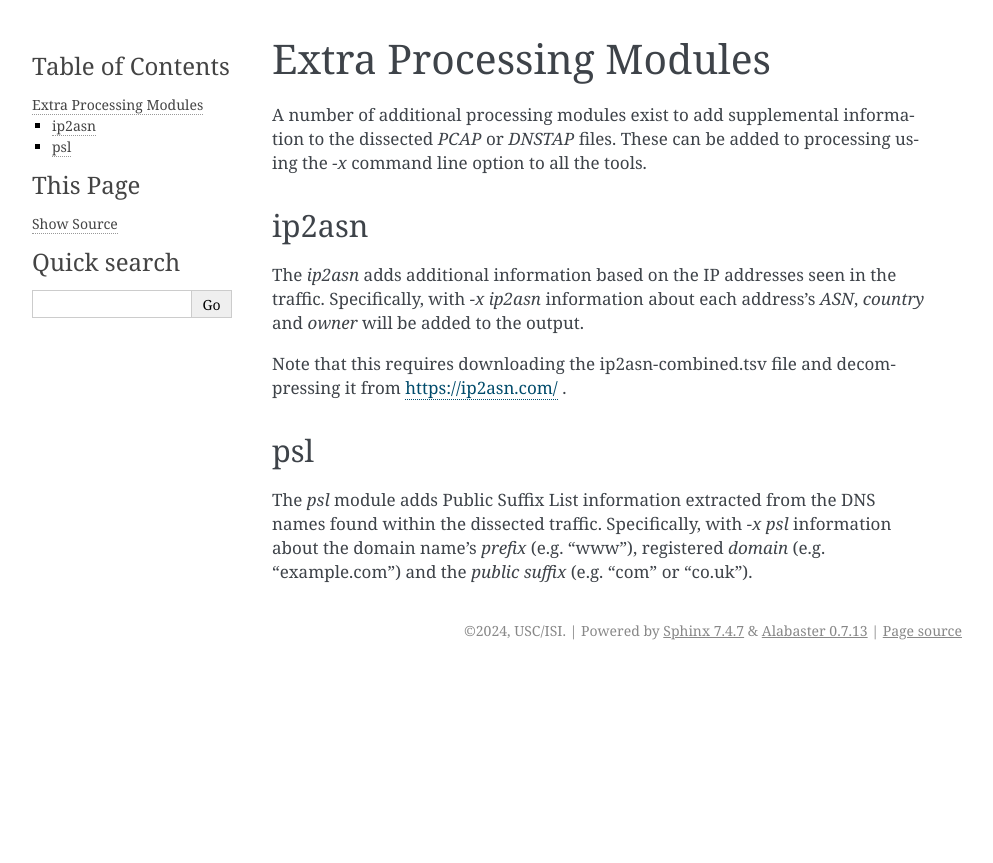
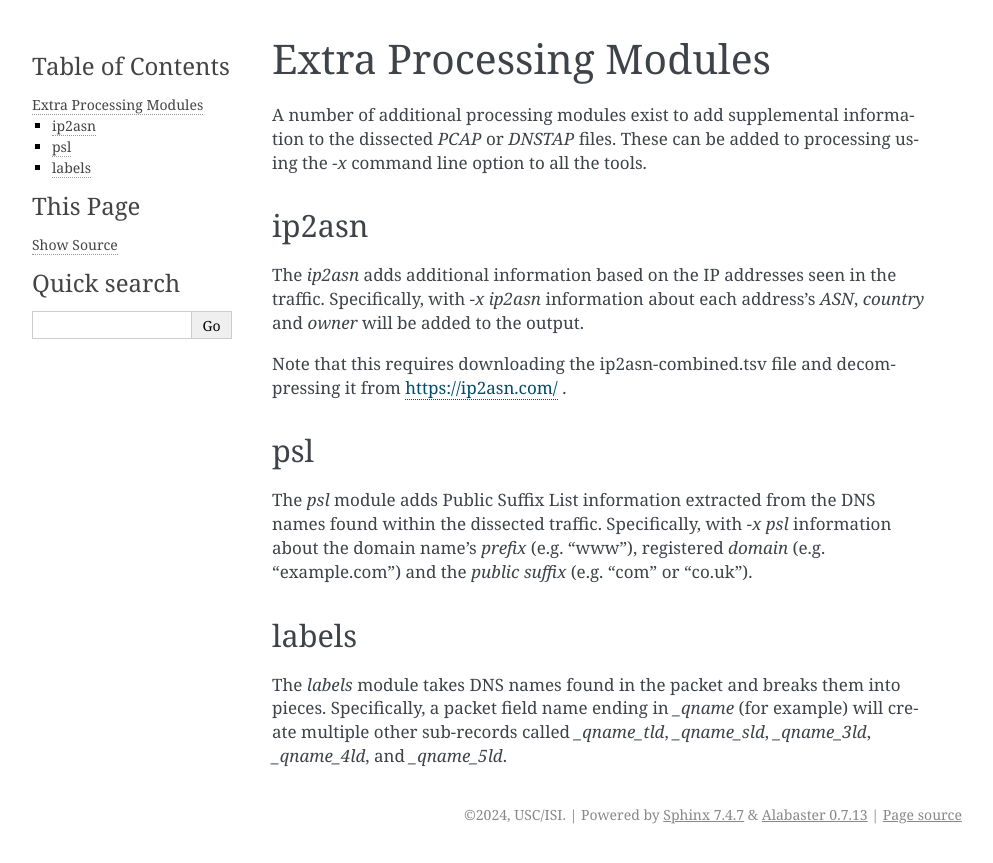
Before and after one commit to traffic-taffy/traffic-taffy, a Sphinx documentation site: the page built from docs/extramodules.rst, in a window 1280 px wide. Shown: the top 863 px of the page, without its empty margins (148-1141 px from the left). Built offline with Sphinx 7.4.7, drawn with Linux system fonts in a browser that asks for light colours.

Commit message:
labels module documentation

```diff
--- a/docs/extramodules.rst
+++ b/docs/extramodules.rst
@@ -25,3 +25,12 @@ the DNS names found within the dissected traffic.  Specifically, with
 `-x psl` information about the domain name's *prefix* (e.g. "www"),
 registered *domain* (e.g. "example.com") and the *public suffix*
 (e.g. "com" or "co.uk").
+
+labels
+------
+
+The `labels` module takes DNS names found in the packet and breaks
+them into pieces.  Specifically, a packet field name ending in
+`_qname` (for example) will create multiple other sub-records called
+`_qname_tld`, `_qname_sld`, `_qname_3ld`, `_qname_4ld`, and
+`_qname_5ld`.
```
